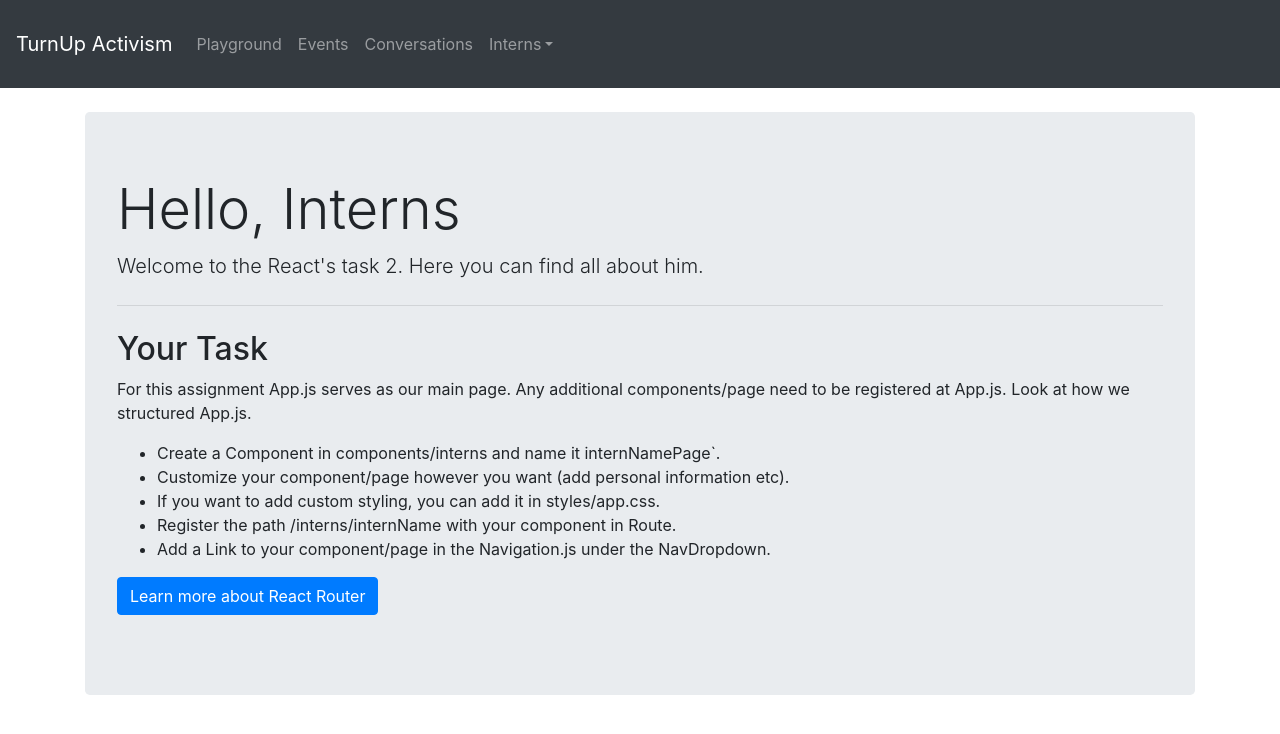
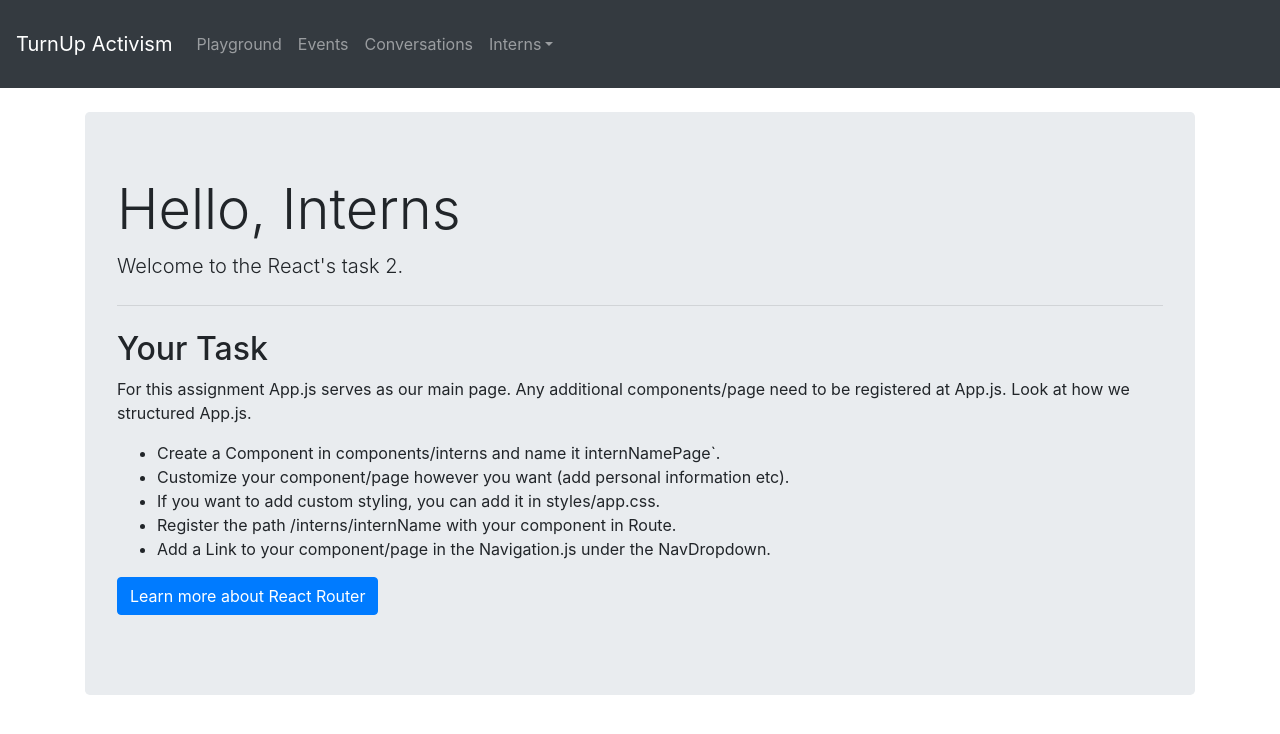
Before and after one commit to tmalik8/ReactPlayground, a React (Create React App) app: page /interns/reacttask2 in a window 1280 px wide. Shown: the top 734 px of the page. Built offline with nearby package versions, Linux system fonts and the light colour scheme.

Commit message:
Fix typo

```diff
--- a/src/components/interns/ReactTask2.js
+++ b/src/components/interns/ReactTask2.js
@@ -9,7 +9,7 @@ const ReactTask2 = () => {
     <Jumbotron>
       <h1 className="display-4">Hello, Interns</h1>
       <p className="lead">
-        Welcome to the React's task 2. Here you can find all about him.
+        Welcome to the React's task 2.
       </p>
       <hr className="my-4"/>
       <h2>Your Task</h2>
```
